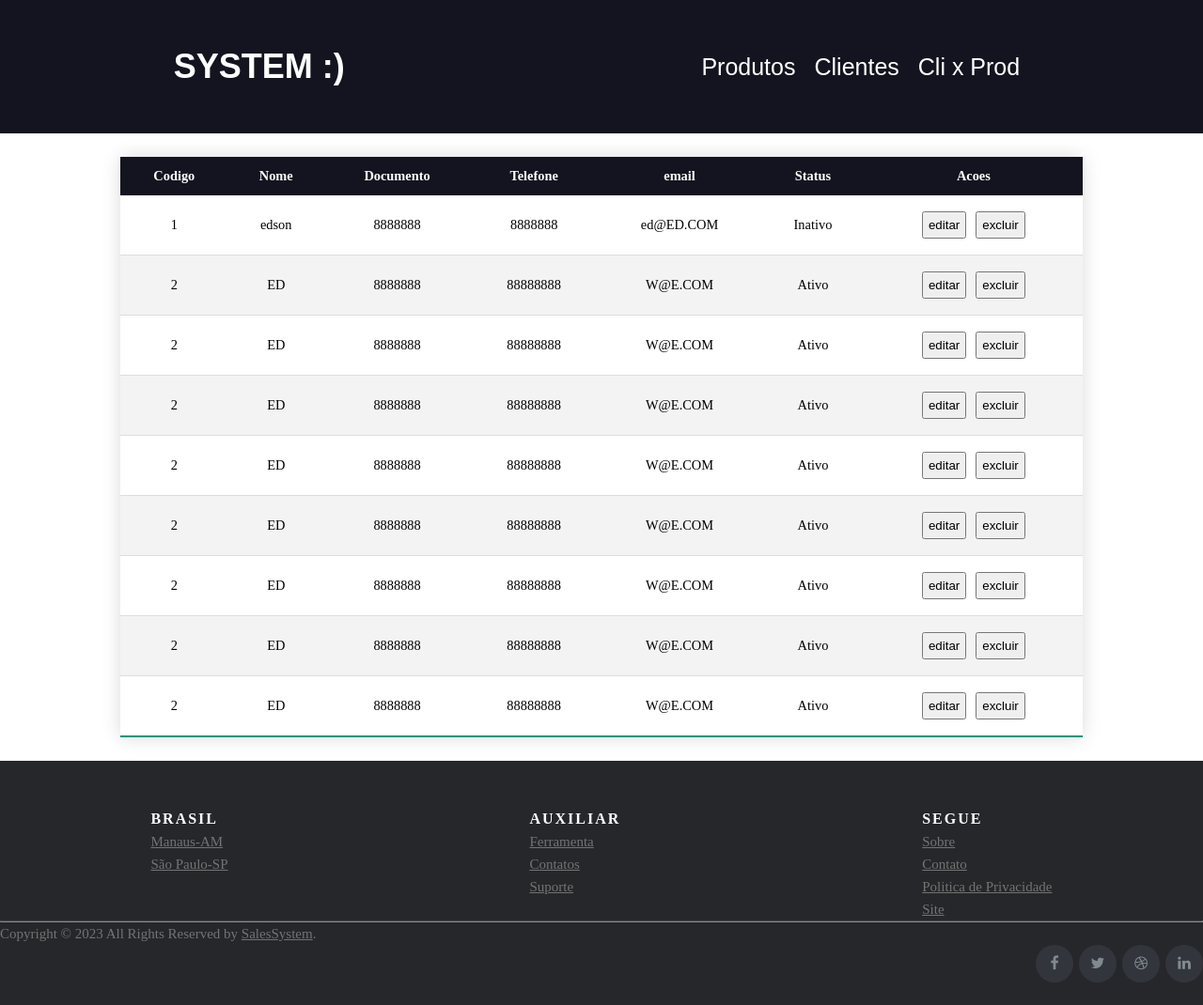
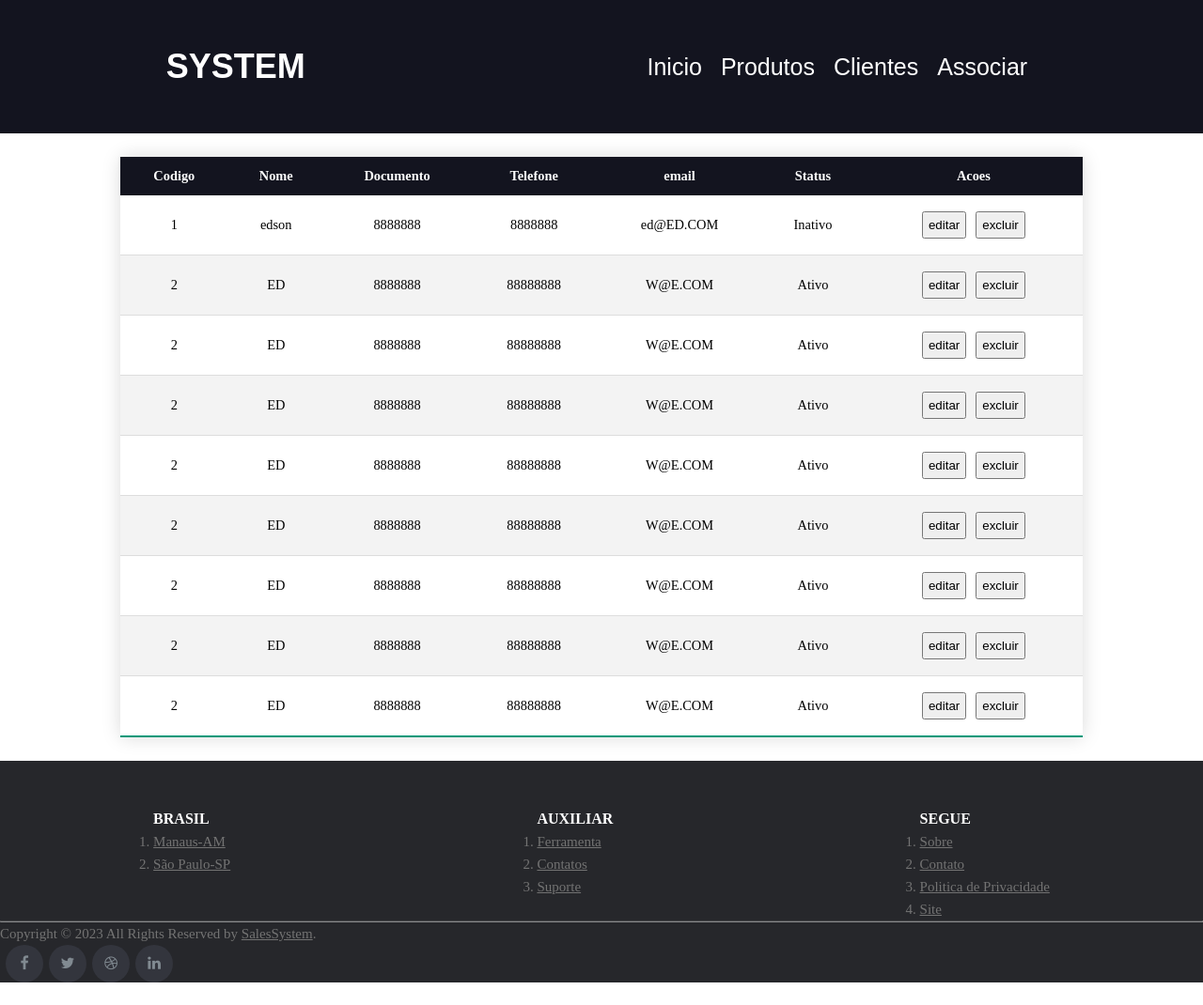
Before and after one commit to edsonsales94/vueteste, a Vue app: page /listclient in a window 1280 px wide. Shown: the whole page at 94% size. After the commit the page ends 1046 px from the top, so only its background shows below. Built offline with nearby package versions, Linux system fonts and the light colour scheme; data requests are answered from the project's data file.

Commit message:
commit: refatorando codigo, criei o menu inicio na NavBar e ajustei alguns SCSS

```diff
--- a/src/components/FooterPage.vue
+++ b/src/components/FooterPage.vue
@@ -59,173 +59,116 @@ export default {
 }
 </script>
 
-<style scoped>
-.site-footer {
-    background-color: #26272b;
-    padding: 45px 0 20px;
-    font-size: 15px;
-    line-height: 24px;
-    color: #737373;
-}
+<style lang="sass" scoped>
+.site-footer
+    background-color: #26272b
+    padding: 45px 0 20px
+    font-size: 15px
+    line-height: 24px
+    color: #737373
+.site-footer hr
+    border-top-color: #bbb
+    opacity: 0.5
+.site-footer hr.small
+    margin: 20px
+.site-footer h6
+    color: #fff
+    font-size: 16px
+    text-transform: uppercase
+    margin-top: 5px
+    letter-spacing: 2p
+.site-footer a
+    color: #737373
+.site-footer a:hover
+    color: #3366cc
+    text-decoration: none
+.footer-links
+    padding-left: 0
+    list-style: non
+.footer-links li
+    display: bloc
+.footer-links a
+    color: #737373
+.footer-links a:active
+.footer-links a:focus
+.footer-links a:hover
+    color: #3366cc
+    text-decoration: none
+.footer-links.inline li
+    display: inline-bloc
+.site-footer .social-icons
+    text-align: righ
+.site-footer .social-icons a
+    width: 40px
+    height: 40px
+    line-height: 40px
+    margin-left: 6px
+    margin-right: 0
+    border-radius: 100%
+    background-color: #33353d
+.copyright-text
+    margin: 0
 
-.site-footer hr {
-    border-top-color: #bbb;
-    opacity: 0.5
-}
+@media (max-width:991px)
+    .site-footer [class^=col-]
+        margin-bottom: 30p
 
-.site-footer hr.small {
-    margin: 20px 0
-}
-
-.site-footer h6 {
-    color: #fff;
-    font-size: 16px;
-    text-transform: uppercase;
-    margin-top: 5px;
-    letter-spacing: 2px
-}
-
-.site-footer a {
-    color: #737373;
-}
-
-.site-footer a:hover {
-    color: #3366cc;
-    text-decoration: none;
-}
-
-.footer-links {
-    padding-left: 0;
-    list-style: none
-}
-
-.footer-links li {
-    display: block
-}
-
-.footer-links a {
-    color: #737373
-}
-
-.footer-links a:active,
-.footer-links a:focus,
-.footer-links a:hover {
-    color: #3366cc;
-    text-decoration: none;
-}
-
-.footer-links.inline li {
+@media (max-width:767px)
+.site-footer
+    padding-bottom:0
+.site-footer .copyright-text
+.site-footer .social-icons
+    text-align: cente
+.social-icons
+    padding-left: 0
+    margin-bottom: 0
+    list-style: non
+.social-icons li
     display: inline-block
-}
-
-.site-footer .social-icons {
-    text-align: right
-}
-
-.site-footer .social-icons a {
-    width: 40px;
-    height: 40px;
-    line-height: 40px;
-    margin-left: 6px;
-    margin-right: 0;
-    border-radius: 100%;
-    background-color: #33353d
-}
-
-.copyright-text {
-    margin: 0
-}
-
-@media (max-width:991px) {
-    .site-footer [class^=col-] {
-        margin-bottom: 30px
-    }
-}
-
-@media (max-width:767px) {
-    .site-footer {
-        padding-bottom: 0
-    }
-
-    .site-footer .copyright-text,
-    .site-footer .social-icons {
-        text-align: center
-    }
-}
-
-.social-icons {
-    padding-left: 0;
-    margin-bottom: 0;
-    list-style: none
-}
-
-.social-icons li {
-    display: inline-block;
-    margin-bottom: 4px
-}
-
-.social-icons li.title {
-    margin-right: 15px;
-    text-transform: uppercase;
-    color: #96a2b2;
-    font-weight: 700;
-    font-size: 13px
-}
-
-.social-icons a {
-    background-color: #eceeef;
-    color: #818a91;
-    font-size: 16px;
-    display: inline-block;
-    line-height: 44px;
-    width: 44px;
-    height: 44px;
-    text-align: center;
-    margin-right: 8px;
-    border-radius: 100%;
-    -webkit-transition: all .2s linear;
-    -o-transition: all .2s linear;
-    transition: all .2s linear
-}
-
-.social-icons a:active,
-.social-icons a:focus,
-.social-icons a:hover {
-    color: #fff;
+    margin-bottom: 4p
+.social-icons li.title
+    margin-right: 15px
+    text-transform: uppercase
+    color: #96a2b2
+    font-weight: 700
+    font-size: 13p
+.social-icons a
+    background-color: #eceeef
+    color: #818a91
+    font-size: 16px
+    display: inline-block
+    line-height: 44px
+    width: 44px
+    height: 44px
+    text-align: center
+    margin-right: 8px
+    border-radius: 100%
+    -webkit-transition: all .2s linear
+    -o-transition: all .2s linear
+    transition: all .2s linea
+.social-icons a:active
+.social-icons a:focus
+.social-icons a:hover
+    color: #fff
     background-color: #29aafe
-}
-
-.social-icons.size-sm a {
-    line-height: 34px;
-    height: 34px;
-    width: 34px;
-    font-size: 14px
-}
-
-.social-icons a.facebook:hover {
+.social-icons.size-sm a
+    line-height: 34px
+    height: 34px
+    width: 34px
+    font-size: 14p
+.social-icons a.facebook:hover
     background-color: #3b5998
-}
-
-.social-icons a.twitter:hover {
+.social-icons a.twitter:hover
     background-color: #00aced
-}
-
-.social-icons a.linkedin:hover {
+.social-icons a.linkedin:hover
     background-color: #007bb6
-}
-
-.social-icons a.dribbble:hover {
+.social-icons a.dribbble:hover
     background-color: #ea4c89
-}
-.container-footer {
-    display: flex;
-}
-
-@media (max-width:767px) {
-    .social-icons li.title {
-        display: block;
-        margin-right: 0;
+.container-footer
+    display: flex
+@media (max-width:767px)
+    .social-icons li.title
+        display: block
+        margin-right: 0
         font-weight: 600
-    }
-}
 </style>
--- a/src/components/NavBar.vue
+++ b/src/components/NavBar.vue
@@ -2,12 +2,13 @@
     <div class="header">
         <nav class="container-header">
             <a href="/">
-                <h2 class="logo">SYSTEM :)</h2>
+                <h2 class="logo">SYSTEM</h2>
             </a>
             <div class="menu-item">
+                <router-link class="text-nav" to="/">Inicio</router-link>
                 <router-link class="text-nav" to="/product">Produtos</router-link>
                 <router-link class="text-nav" to="/client">Clientes</router-link>
-                <router-link class="text-nav" to="/cliente_produto">Cli x Prod</router-link>
+                <router-link class="text-nav" to="/cliente_produto">Associar</router-link>
             </div>
         </nav>
     </div>
--- a/src/views/ListPageClient.vue
+++ b/src/views/ListPageClient.vue
@@ -23,7 +23,9 @@
                         <td v-if="item.ativo == true">Ativo</td>
                         <td v-else>Inativo</td>
                         <td>
-                            <input class="btn" type="submit" value="editar">
+                            <router-link to="/client">
+                                <input class="btn" type="submit" value="editar">
+                            </router-link>
                             <input class="btn" type="submit" value="excluir">
                         </td>
                     </tr>
```
